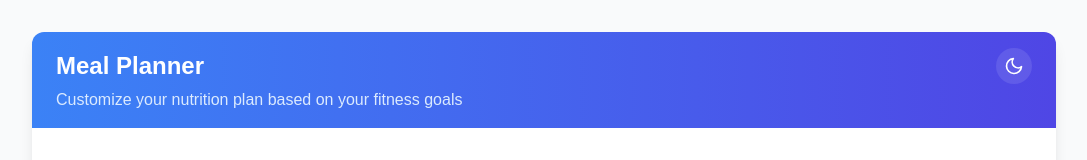
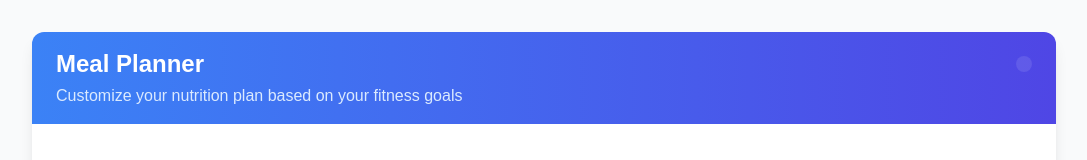
Before and after one commit to Kristian3333/meal-planner, a Next.js app: page / in a window 1280 px wide. Shown: the top 160 px of the page, without its empty margins (96-1183 px from the left). Built offline with nearby package versions, Linux system fonts and the light colour scheme.

Commit message:
darkandopitons

```diff
--- a/app/components/meal-planner/MealPlanner.tsx
+++ b/app/components/meal-planner/MealPlanner.tsx
@@ -247,27 +247,19 @@ export function MealPlanner() {
               <div className="flex justify-between items-center">
                 <h2 className="text-2xl font-bold text-white">Meal Planner</h2>
                 <button
-                  onClick={() => setDarkMode(!darkMode)}
+                  onClick={() => {
+                    const newDarkMode = !darkMode;
+                    setDarkMode(newDarkMode);
+                    if (newDarkMode) {
+                      document.documentElement.classList.add('dark');
+                    } else {
+                      document.documentElement.classList.remove('dark');
+                    }
+                  }}
                   aria-label="Toggle dark mode"
                   className="p-2 rounded-full bg-white/10 text-white hover:bg-white/20 transition-colors"
                 >
-                  {darkMode ? (
-                    <svg xmlns="http://www.w3.org/2000/svg" width="20" height="20" viewBox="0 0 24 24" fill="none" stroke="currentColor" strokeWidth="2" strokeLinecap="round" strokeLinejoin="round">
-                      <circle cx="12" cy="12" r="5"></circle>
-                      <line x1="12" y1="1" x2="12" y2="3"></line>
-                      <line x1="12" y1="21" x2="12" y2="23"></line>
-                      <line x1="4.22" y1="4.22" x2="5.64" y2="5.64"></line>
-                      <line x1="18.36" y1="18.36" x2="19.78" y2="19.78"></line>
-                      <line x1="1" y1="12" x2="3" y2="12"></line>
-                      <line x1="21" y1="12" x2="23" y2="12"></line>
-                      <line x1="4.22" y1="19.78" x2="5.64" y2="18.36"></line>
-                      <line x1="18.36" y1="5.64" x2="19.78" y2="4.22"></line>
-                    </svg>
-                  ) : (
-                    <svg xmlns="http://www.w3.org/2000/svg" width="20" height="20" viewBox="0 0 24 24" fill="none" stroke="currentColor" strokeWidth="2" strokeLinecap="round" strokeLinejoin="round">
-                      <path d="M21 12.79A9 9 0 1 1 11.21 3 7 7 0 0 0 21 12.79z"></path>
-                    </svg>
-                  )}
+                  {/* Leave the existing SVG icon code as is */}
                 </button>
               </div>
               <p className="text-blue-100 mt-1">Customize your nutrition plan based on your fitness goals</p>
```
